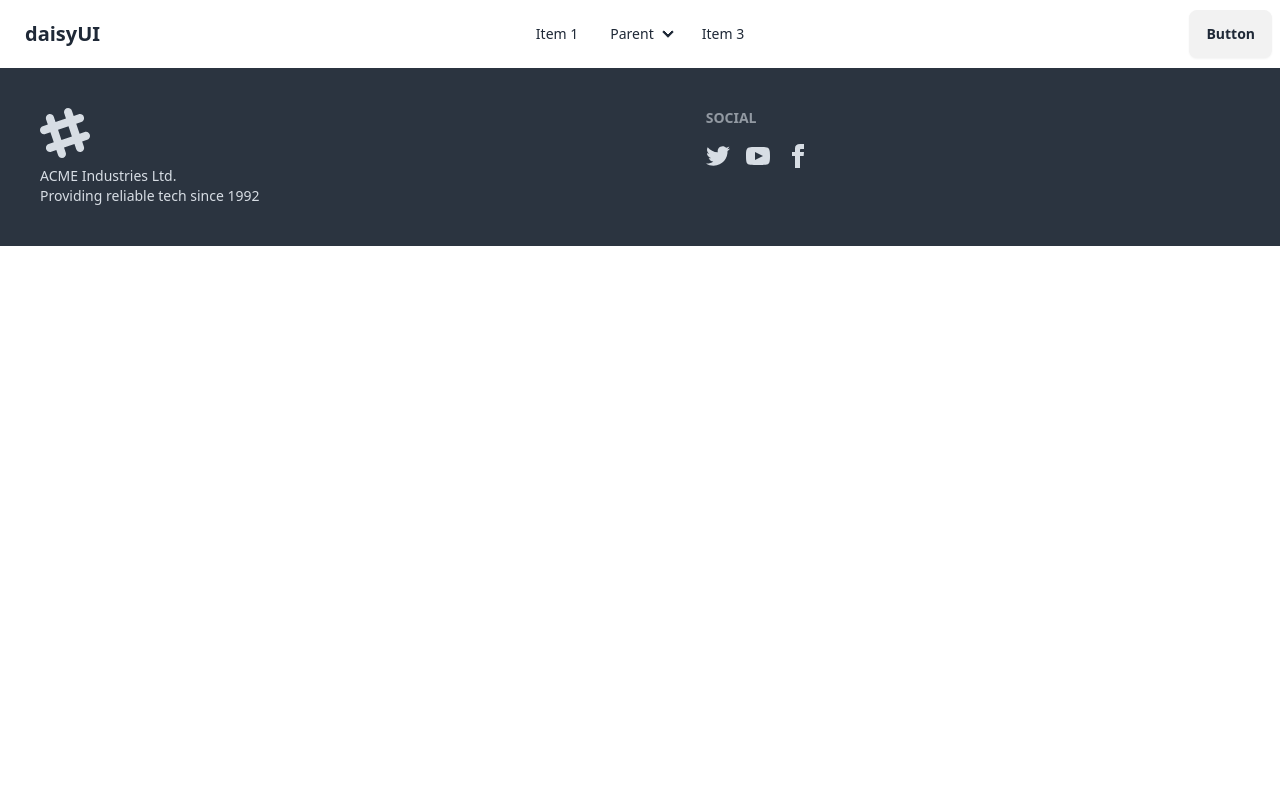
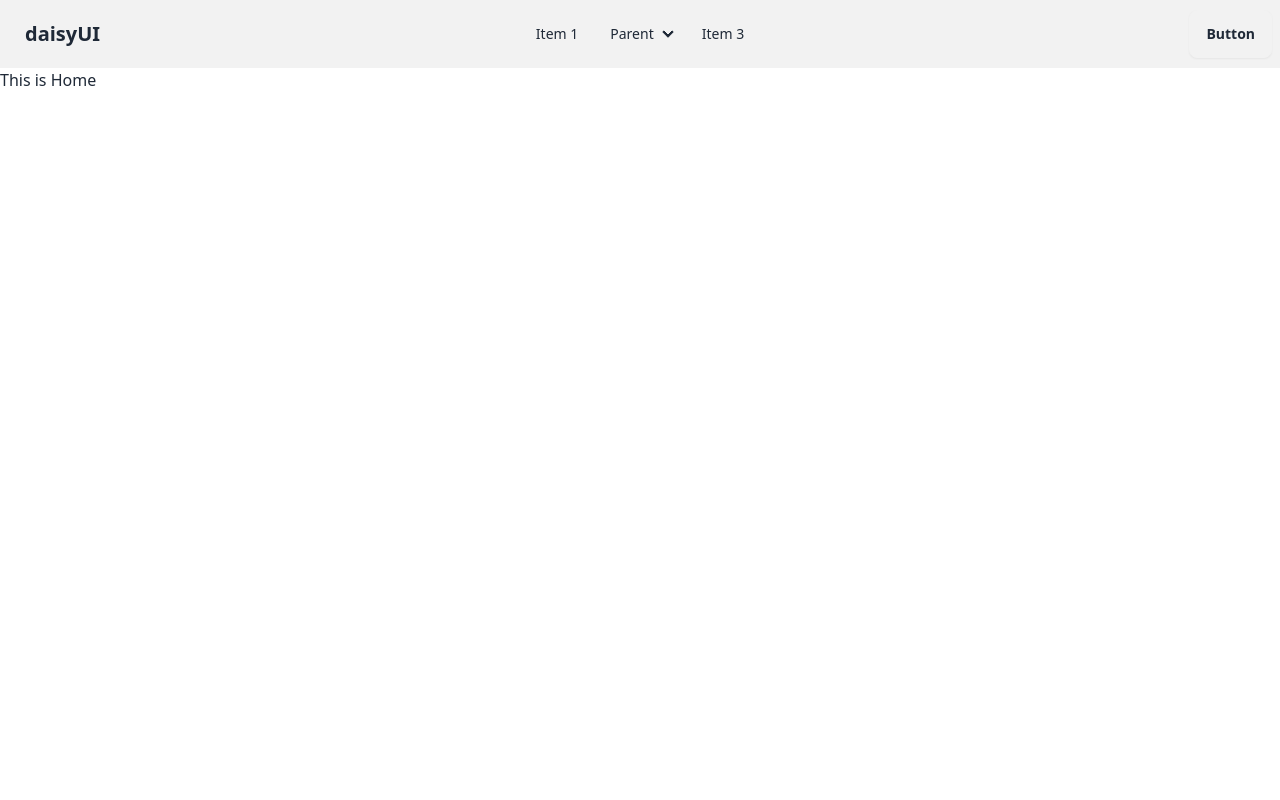
Before and after one commit to Arif-Islam21/setup, a React (Vite) app in the folder client/: page / in a window 1280 px wide. Shown: the top 800 px of the page. Built offline with nearby package versions, Linux system fonts and the light colour scheme.

Commit message:
navbar bg added

```diff
--- a/client/src/Routes/Routes.jsx
+++ b/client/src/Routes/Routes.jsx
@@ -1,10 +1,17 @@
 import { createBrowserRouter } from "react-router-dom";
 import MainLayout from "../layouts/MainLayout";
+import Home from "../pages/Home/Home";
 
 const router = createBrowserRouter([
   {
     path: "/",
     element: <MainLayout />,
+    children: [
+      {
+        index: true,
+        element: <Home />,
+      },
+    ],
   },
 ]);
 
--- a/client/src/components/Navbar/Navbar.jsx
+++ b/client/src/components/Navbar/Navbar.jsx
@@ -1,6 +1,6 @@
 const Navbar = () => {
   return (
-    <div className="navbar bg-base-100">
+    <div className="navbar bg-base-200">
       <div className="navbar-start">
         <div className="dropdown">
           <div tabIndex={0} role="button" className="btn btn-ghost lg:hidden">
--- a/client/src/layouts/MainLayout.jsx
+++ b/client/src/layouts/MainLayout.jsx
@@ -8,7 +8,9 @@ const MainLayout = () => {
       <div>
         <Navbar />
       </div>
-      <Outlet />
+      <div className="min-h-screen">
+        <Outlet />
+      </div>
       <div>
         <Footer />
       </div>
--- /dev/null
+++ b/client/src/pages/Home/Home.jsx
@@ -0,0 +1,5 @@
+const Home = () => {
+  return <div>This is Home</div>;
+};
+
+export default Home;
```
